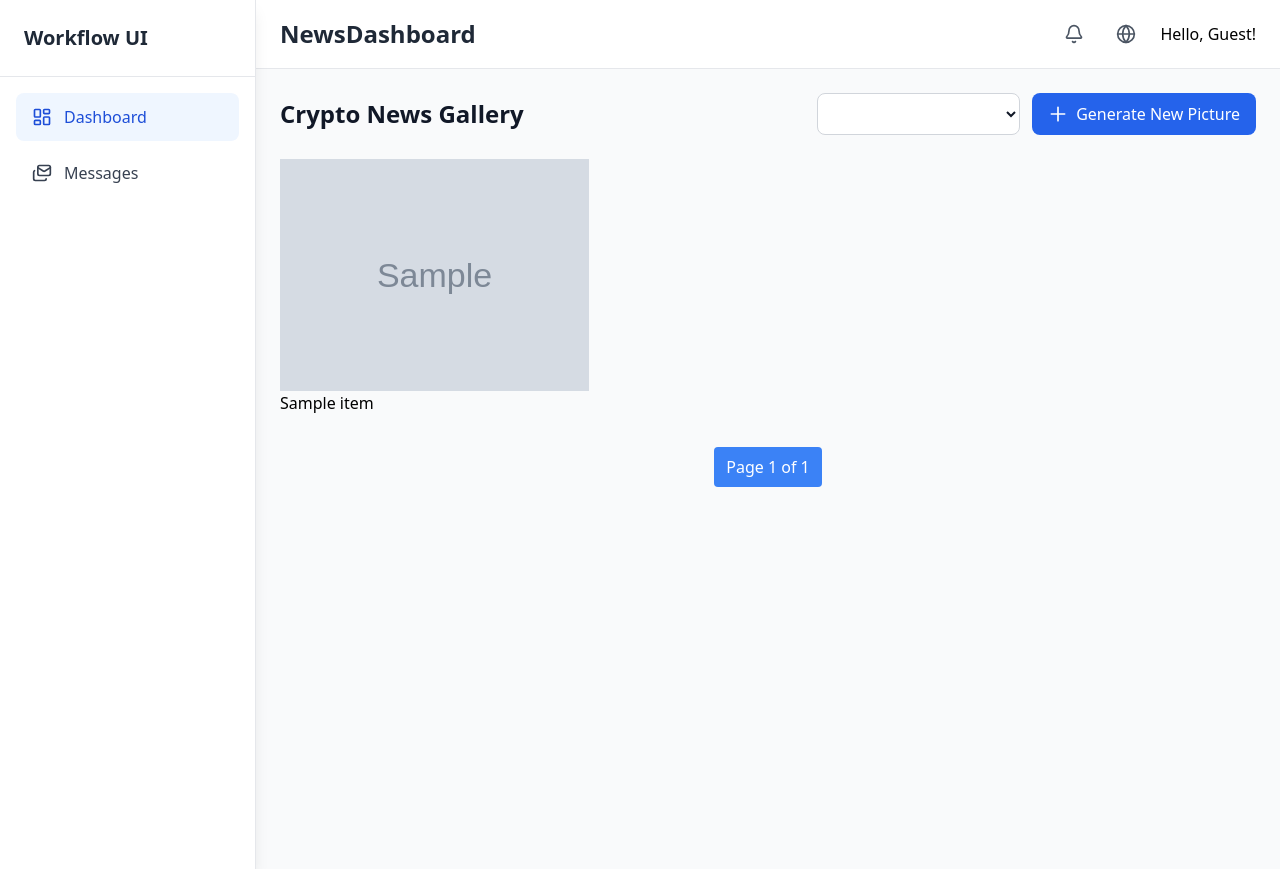
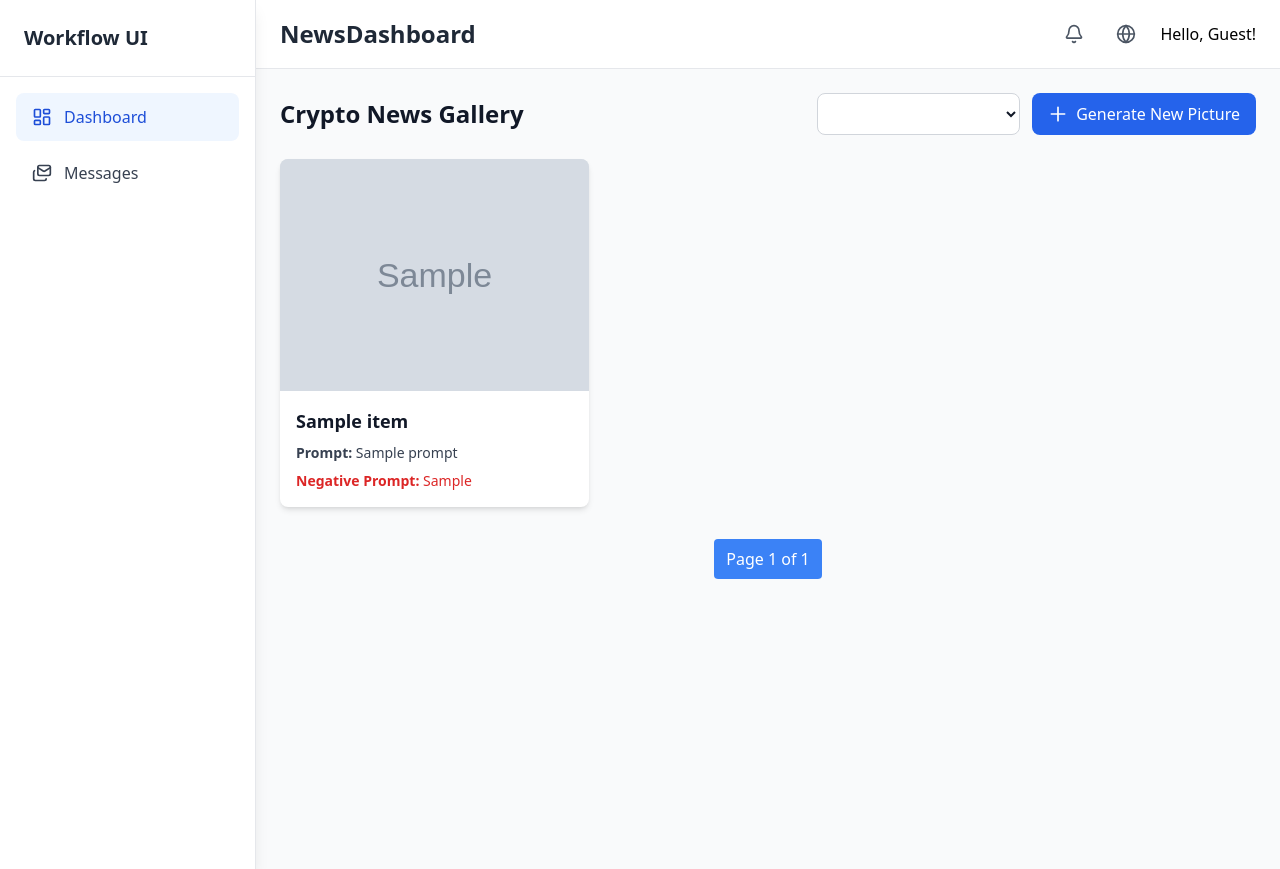
Before and after one commit to pouyasolltani81/NewsPic_G, a Django app: template BackBoiler/src/News_Picture_Generator/templates/NewsDashboard/NewsDashboard.html in a window 1280 px wide. Run offline with Django 5.2, Linux system fonts and the light colour scheme; the template is opened without the code that fills it: most values are stand-ins (such as "Sample title", 1, 10 or a date in 2020); grey boxes marked "Sample" are stand-in pictures; parts of the project's set-up code (start-up, migrations or seed data) failed here and were passed over; some libraries are stand-ins or nearby versions.

Commit message:
translate

```diff
--- a/BackBoiler/src/News_Picture_Generator/templates/NewsDashboard/partials/dashboard_section.html
+++ b/BackBoiler/src/News_Picture_Generator/templates/NewsDashboard/partials/dashboard_section.html
@@ -29,37 +29,32 @@
     </div>
   </div>
 
-  <!-- Gallery Grid -->
+<!-- Gallery Grid -->
   <div id="imageGallery" class="grid grid-cols-1 sm:grid-cols-2 lg:grid-cols-3 gap-6">
     {% for item in page_obj %}
-    {% comment %} <div class="image-card bg-white dark:bg-gray-800 rounded-lg shadow-md overflow-hidden flex flex-col transition-all duration-200 hover:shadow-lg"
-         data-title="{{ item.title|lower }}"
-         data-prompt="{{ item.prompt|lower }}">
+    <div class="image-card news-item bg-white dark:bg-gray-800 rounded-lg shadow-md overflow-hidden flex flex-col transition-all duration-200 hover:shadow-lg"
+         data-title="{{ item.original_title|default:item.title|lower }}"
+         data-prompt="{{ item.prompt|lower }}"
+         data-item-id="{{ item.item_id }}">
       <div class="aspect-w-16 aspect-h-9 bg-gray-200 dark:bg-gray-700">
         <img src="{{ item.filepath }}" alt="{{ item.title }}" class="w-full h-full object-cover" loading="lazy" />
       </div>
       <div class="p-4 flex flex-col flex-grow">
-        <h3 class="font-bold text-lg mb-2 truncate text-gray-900 dark:text-white" title="{{ item.title }}">
-          {{ item.title }}
+        <h3 class="font-bold text-lg mb-2 truncate text-gray-900 dark:text-white news-title"
+            title="{{ item.title }}"
+            data-original-title="{{ item.original_title|default:item.title }}">
+          {{ item.original_title|default:item.title }}
         </h3>
         <div class="text-sm text-gray-700 dark:text-gray-300 flex-grow overflow-auto mb-2 max-h-20">
-          <strong>Prompt:</strong> {{ item.prompt }}
+          <strong>{% trans "Prompt:" %}</strong> <span class="prompt-text">{{ item.prompt }}</span>
         </div>
         <div class="text-sm text-red-600 dark:text-red-400 overflow-auto max-h-16">
-          <strong>Negative Prompt:</strong> {{ item.negative_prompt }}
+          <strong>{% trans "Negative Prompt:" %}</strong> <span class="negative-prompt-text">{{ item.negative_prompt }}</span>
         </div>
       </div>
     </div>
     {% empty %}
-    <p class="col-span-full text-center text-gray-600 dark:text-gray-400">No news items found.</p> {% endcomment %}
-
-    <div class="news-item" data-item-id="{{ item.item_id }}">
-            <img src="{{ item.filepath }}" alt="{{ item.title }}">
-            <h3 class="news-title" data-original-title="{{ item.original_title }}">
-                {{ item.original_title }}
-            </h3>
-            <!-- Other item content -->
-        </div>
+    <p class="col-span-full text-center text-gray-600 dark:text-gray-400">{% trans "No news items found." %}</p>
     {% endfor %}
   </div>
 
```
